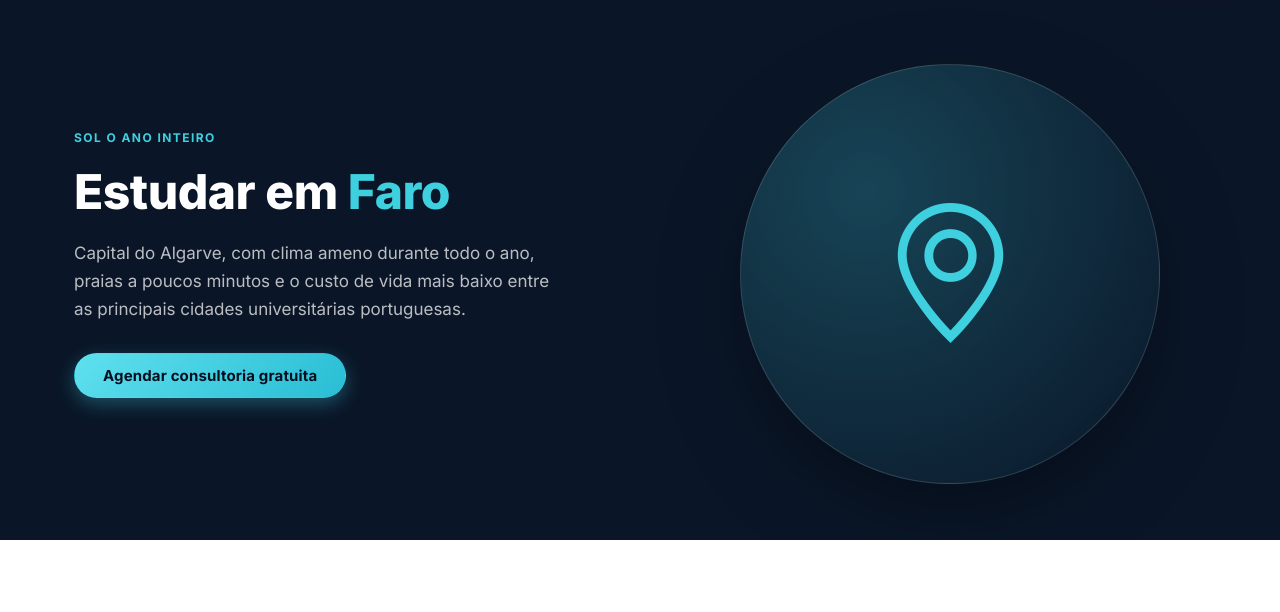
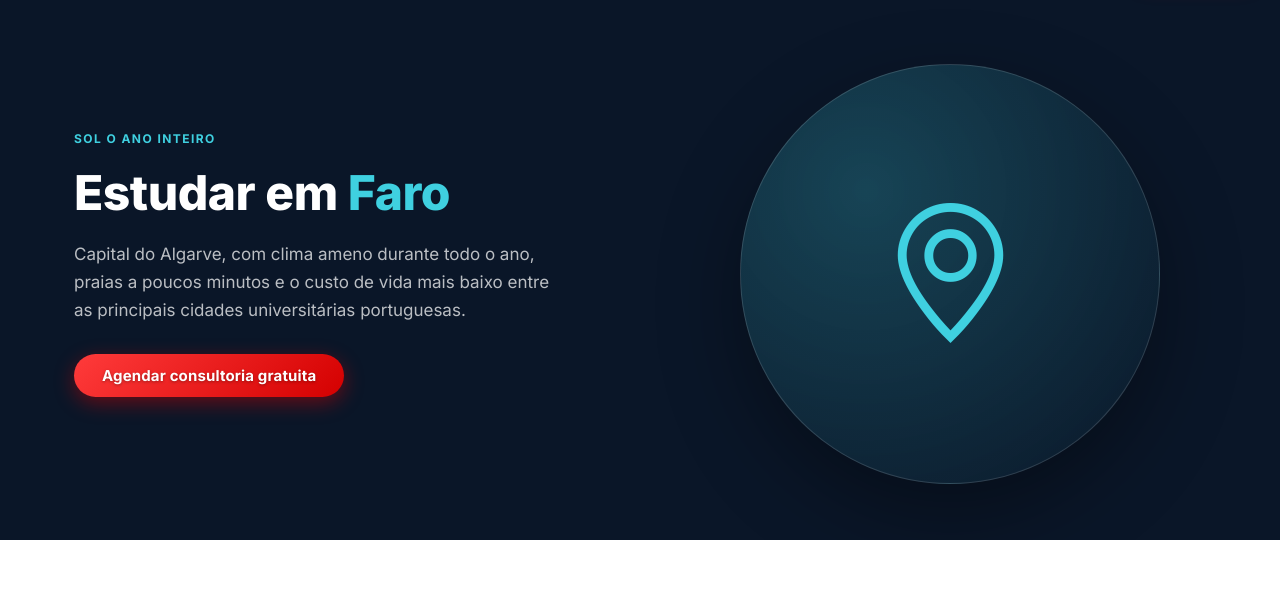
Before and after one commit to awtoprime25/estudar-em-portugal, a PHP site: page /destino-faro.php in a window 1280 px wide. Shown: the part 77-689 px from the top of the page. Run offline with PHP 8.4, Linux system fonts and the light colour scheme; data that the repository does not hold is empty; some libraries are stand-ins or nearby versions.

Commit message:
Todos os CTAs que levam ao formulário passam a ser vermelhos (btn-flag)
Antes usavam btn-teal/btn-navy/inline, inconsistente com o "Fale conosco"
do header. Afeta também todas as páginas de destino e de curso via
subpage-render.php.

Corrige ainda o parágrafo de "Assessoria" na home: estava dentro de
.content-block (que centra e acrescenta padding extra), desalinhado
com o cabeçalho e com o resto da página — passou a parágrafo simples
como as outras secções.

```diff
--- a/comparar.php
+++ b/comparar.php
@@ -98,7 +98,7 @@ ksort($cardsColecoes);
            data-br="Idioma, propinas, custo de vida, visto, equivalências e diploma — colocamos lado a lado as duas grandes portas de entrada para a Europa, com a curadoria da Da Vinci × StudyWing."
            data-pt="Idioma, propinas, custo de vida, visto, equivalências e diploma — colocamos lado a lado as duas grandes portas de entrada para a Europa, com a curadoria da Da Vinci × StudyWing.">Idioma, propinas, custo de vida, visto, equivalências e diploma — colocamos lado a lado as duas grandes portas de entrada para a Europa, com a curadoria da Da Vinci × StudyWing.</p>
         <div class="cmp-hero__ctas">
-          <a href="#formulario" class="btn-pill btn-teal">Falar com StudyWing</a>
+          <a href="#formulario" class="btn-pill btn-flag">Falar com StudyWing</a>
         </div>
         <div class="cmp-hero__badges">
           <span data-br="ENEM aceite em PT" data-pt="ENEM aceite em PT">ENEM aceite em PT</span>
@@ -199,7 +199,7 @@ ksort($cardsColecoes);
         <strong data-br="Não tem certeza?" data-pt="Não tens a certeza?">Não tem certeza?</strong>
         <span data-br="Peça a análise da StudyWing — em 24h traçamos o plano A, B e C para o seu perfil."
               data-pt="Pede a análise da StudyWing — em 24h traçamos o plano A, B e C para o teu perfil.">Peça a análise da StudyWing — em 24h traçamos o plano A, B e C para o seu perfil.</span>
-        <a href="#formulario" class="btn-pill btn-navy">Quero a análise →</a>
+        <a href="#formulario" class="btn-pill btn-flag">Quero a análise →</a>
       </p>
     </div>
   </section>
--- a/concurso-especial-estudantes-internacionais.php
+++ b/concurso-especial-estudantes-internacionais.php
@@ -170,7 +170,7 @@ require_once __DIR__ . '/includes/header.php';
     <div class="article-cta">
       <h3>Quer saber se você se encaixa no Concurso Especial de Estudantes Internacionais?</h3>
       <p>Fale com um consultor da StudyWing e agende uma conversa gratuita.</p>
-      <a href="#formulario" class="btn-pill btn-teal">Falar com um consultor</a>
+      <a href="#formulario" class="btn-pill btn-flag">Falar com um consultor</a>
     </div>
 
   </section>
--- a/faq.php
+++ b/faq.php
@@ -117,7 +117,7 @@ require_once __DIR__ . '/includes/header.php';
     <div class="article-cta">
       <h3>Não encontrou a sua resposta?</h3>
       <p>Fale com a equipe Da Vinci × StudyWing e tire suas dúvidas numa consultoria gratuita.</p>
-      <a href="#formulario" class="btn-pill btn-teal">Agendar consultoria gratuita</a>
+      <a href="#formulario" class="btn-pill btn-flag">Agendar consultoria gratuita</a>
     </div>
   </section>
 
--- a/gerador_artigo_comparar.php
+++ b/gerador_artigo_comparar.php
@@ -237,7 +237,7 @@ $pageSlug = $enpSlug;
                 A equipe StudyWing traça com você o plano A, B e C para entrar em
                 <strong>__A__</strong> ou <strong>__B__</strong>. Candidaturas, vistos, equivalências — tudo num só processo.
             </p>
-            <a href="#formulario" class="btn-pill" style="background:#3fd0e0;color:#0a1628;">Falar com a StudyWing →</a>
+            <a href="#formulario" class="btn-pill btn-flag">Falar com a StudyWing →</a>
         </section>
     </article>
 </main>
--- a/includes/subpage-render.php
+++ b/includes/subpage-render.php
@@ -58,7 +58,7 @@ function render_destino_page(string $slug): void
             <h1>Estudar em <span class="accent"><?= e($city['nome']) ?></span></h1>
             <p class="lede"><?= e($city['resumo']) ?></p>
             <div class="hero__ctas">
-              <a href="#formulario" class="btn-pill btn-teal">Agendar consultoria gratuita</a>
+              <a href="#formulario" class="btn-pill btn-flag">Agendar consultoria gratuita</a>
             </div>
           </div>
           <div class="hero__art">
@@ -142,7 +142,7 @@ function render_destino_page(string $slug): void
           <div class="article-cta">
             <h3>Quer estudar em <?= e($city['nome']) ?>?</h3>
             <p>A equipe Da Vinci × StudyWing te acompanha desde a escolha do curso até à chegada a Portugal.</p>
-            <a href="#formulario" class="btn-pill btn-teal">Agendar consultoria gratuita</a>
+            <a href="#formulario" class="btn-pill btn-flag">Agendar consultoria gratuita</a>
           </div>
         </div>
       </section>
@@ -202,7 +202,7 @@ function render_curso_page(string $slug): void
             <h1><?= e($course['nome']) ?> <span class="accent">em Portugal</span></h1>
             <p class="lede"><?= e($course['resumo']) ?></p>
             <div class="hero__ctas">
-              <a href="#formulario" class="btn-pill btn-teal">Agendar consultoria gratuita</a>
+              <a href="#formulario" class="btn-pill btn-flag">Agendar consultoria gratuita</a>
             </div>
           </div>
           <div class="hero__art">
@@ -271,7 +271,7 @@ function render_curso_page(string $slug): void
           <div class="article-cta">
             <h3>Quer estudar <?= e($course['nome']) ?> em Portugal?</h3>
             <p>A equipe Da Vinci × StudyWing te acompanha desde a escolha da universidade até à chegada a Portugal.</p>
-            <a href="#formulario" class="btn-pill btn-teal">Agendar consultoria gratuita</a>
+            <a href="#formulario" class="btn-pill btn-flag">Agendar consultoria gratuita</a>
           </div>
         </div>
       </section>
--- a/index.php
+++ b/index.php
@@ -67,9 +67,7 @@ require_once __DIR__ . '/includes/header.php';
         </div>
       </div>
 
-      <div class="content-block">
-        <p style="max-width:720px;line-height:1.7;margin-bottom:36px;">Identificamos quais as melhores universidades e bolsas de acordo com o seu perfil — e te acompanhamos em cada passo, da escolha do curso à chegada a Portugal.</p>
-      </div>
+      <p style="max-width:720px;line-height:1.7;">Identificamos quais as melhores universidades e bolsas de acordo com o seu perfil — e te acompanhamos em cada passo, da escolha do curso à chegada a Portugal.</p>
 
       <div class="icon-diamond-wrap">
         <div class="icon-diamond" id="assessoriaDiamond">
--- a/sobre.php
+++ b/sobre.php
@@ -38,7 +38,7 @@ require_once __DIR__ . '/includes/header.php';
         <h1>Duas marcas, <span class="accent">uma missão</span></h1>
         <p class="lede">A ponte entre o Brasil e as melhores universidades de Portugal. Uma parceria entre duas organizações que compartilham a mesma missão: transformar o futuro de quem quer estudar lá fora.</p>
         <div class="hero__ctas">
-          <a href="#formulario" class="btn-pill btn-teal">Agendar consultoria gratuita</a>
+          <a href="#formulario" class="btn-pill btn-flag">Agendar consultoria gratuita</a>
         </div>
       </div>
       <div class="hero__art">
@@ -168,7 +168,7 @@ require_once __DIR__ . '/includes/header.php';
       <div class="article-cta">
         <h3>Pronto para dar o próximo passo?</h3>
         <p>Fale conosco e descubra como a Da Vinci × StudyWing pode ajudar você a estudar em Portugal.</p>
-        <a href="#formulario" class="btn-pill btn-teal">Agendar consultoria gratuita</a>
+        <a href="#formulario" class="btn-pill btn-flag">Agendar consultoria gratuita</a>
       </div>
     </div>
   </section>
--- a/universidades.php
+++ b/universidades.php
@@ -104,7 +104,7 @@ require_once __DIR__ . '/includes/header.php';
       <div class="article-cta">
         <h3>Não sabe qual escolher?</h3>
         <p>A equipe Da Vinci × StudyWing te ajuda a encontrar a universidade e o curso certos para o seu perfil.</p>
-        <a href="#formulario" class="btn-pill btn-teal">Agendar consultoria gratuita</a>
+        <a href="#formulario" class="btn-pill btn-flag">Agendar consultoria gratuita</a>
       </div>
     </div>
   </section>
--- a/visto-de-estudante.php
+++ b/visto-de-estudante.php
@@ -56,7 +56,7 @@ require_once __DIR__ . '/includes/header.php';
         <h1>Visto de estudante em <span class="accent">Portugal</span></h1>
         <p class="lede">Depois de conseguir a vaga, falta um passo essencial: regularizar a sua entrada e residência em Portugal. Aqui explicamos como funciona, sem complicar.</p>
         <div class="hero__ctas">
-          <a href="#formulario" class="btn-pill btn-teal">Agendar consultoria gratuita</a>
+          <a href="#formulario" class="btn-pill btn-flag">Agendar consultoria gratuita</a>
         </div>
       </div>
       <div class="hero__art">
@@ -162,7 +162,7 @@ require_once __DIR__ . '/includes/header.php';
       <div class="article-cta">
         <h3>Não fique sozinho nesta parte</h3>
         <p>A equipe Da Vinci × StudyWing te acompanha desde a matrícula até a chegada a Portugal — incluindo a orientação sobre visto e residência.</p>
-        <a href="#formulario" class="btn-pill btn-teal">Agendar consultoria gratuita</a>
+        <a href="#formulario" class="btn-pill btn-flag">Agendar consultoria gratuita</a>
       </div>
     </div>
   </section>
```
